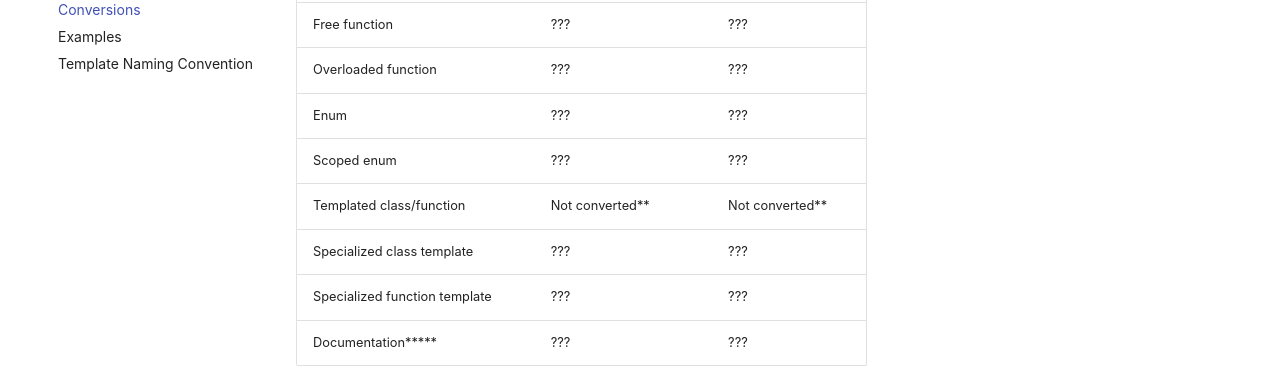
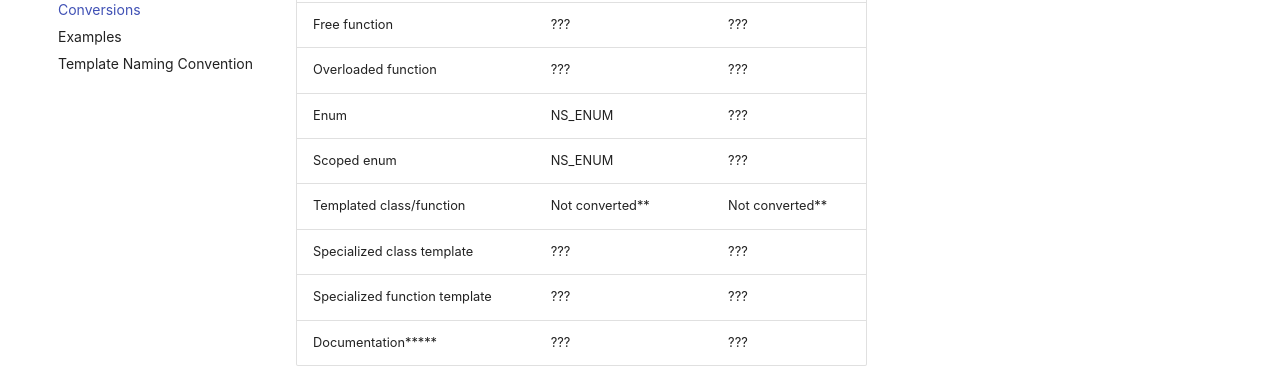
Before and after one commit to Tolc-Software/frontend.swift, an MkDocs documentation site: the page built from docs/public/conversions.md, in a window 1280 px wide and 900 px high, scrolled down 927 px. Shown: the part 152-520 px from the top of the window. Built offline with MkDocs 1.6.1 and Material for MkDocs 9.7.7, drawn with Linux system fonts in a browser that asks for light colours; some web fonts are replaced.

Commit message:
Document support for enums in Objective-C

```diff
--- a/docs/public/conversions.md
+++ b/docs/public/conversions.md
@@ -25,8 +25,8 @@ Note that any restriction this poses only applies to the public interface of you
 | Global static variable              | ???                            | ???                            |
 | Free function                       | ???                            | ???                            |
 | Overloaded function                 | ???                            | ???                            |
-| Enum                                | ???                            | ???                            |
-| Scoped enum                         | ???                            | ???                            |
+| Enum                                | NS\_ENUM                       | ???                            |
+| Scoped enum                         | NS\_ENUM                       | ???                            |
 | Templated class/function            | Not converted**                | Not converted**                |
 | Specialized class template          | ???                            | ???                            |
 | Specialized function template       | ???                            | ???                            |
@@ -79,11 +79,11 @@ Note that any restriction this poses only applies to the public interface of you
 | std::priority\_queue            | ???                                                               | ???                            |
 | std::queue                      | ???                                                               | ???                            |
 | std::set                        | ???                                                               | ???                            |
-| std::shared_ptr                 | ???                                                               | ???                            |
+| std::shared\_ptr                | ???                                                               | ???                            |
 | std::stack                      | ???                                                               | ???                            |
 | std::tuple                      | ???                                                               | ???                            |
-| std::unique_ptr                 | ???                                                               | ???                            |
-| std::shared_ptr                 | ???                                                               | ???                            |
+| std::unique\_ptr                | ???                                                               | ???                            |
+| std::shared\_ptr                | ???                                                               | ???                            |
 | std::unordered\_map             | ???                                                               | ???                            |
 | std::unordered\_multimap        | ???                                                               | ???                            |
 | std::unordered\_multiset        | ???                                                               | ???                            |
@@ -102,10 +102,10 @@ Note that any restriction this poses only applies to the public interface of you
 | double                     | double                   | Double                         |
 | float                      | float                    | Float                          |
 | int                        | int                      | Int32                          |
-| int8_t                     | ???                      | Int8                           |
-| int16_t                    | ???                      | Int16                          |
-| int32_t                    | ???                      | Int32                          |
-| int64_t                    | ???                      | Int64                          |
+| int8\_t                    | ???                      | Int8                           |
+| int16\_t                   | ???                      | Int16                          |
+| int32\_t                   | ???                      | Int32                          |
+| int64\_t                   | ???                      | Int64                          |
 | long double                | ???                      | Double                         |
 | long int                   | ???                      | Int64                          |
 | long long int              | ???                      | Int64                          |
@@ -113,10 +113,10 @@ Note that any restriction this poses only applies to the public interface of you
 | signed char                | ???                      | Character                      |
 | string                     | ???                      | String                         |
 | string\_view               | ???                      | String                         |
-| uint8_t                    | ???                      | UInt                           |
-| uint16_t                   | ???                      | UInt                           |
-| uint32_t                   | ???                      | UInt                           |
-| uint64_t                   | ???                      | UInt                           |
+| uint8\_t                   | ???                      | UInt                           |
+| uint16\_t                  | ???                      | UInt                           |
+| uint32\_t                  | ???                      | UInt                           |
+| uint64\_t                  | ???                      | UInt                           |
 | unsigned char              | ???                      | Character                      |
 | unsigned int               | ???                      | UInt                           |
 | unsigned long int          | ???                      | UInt                           |
```
